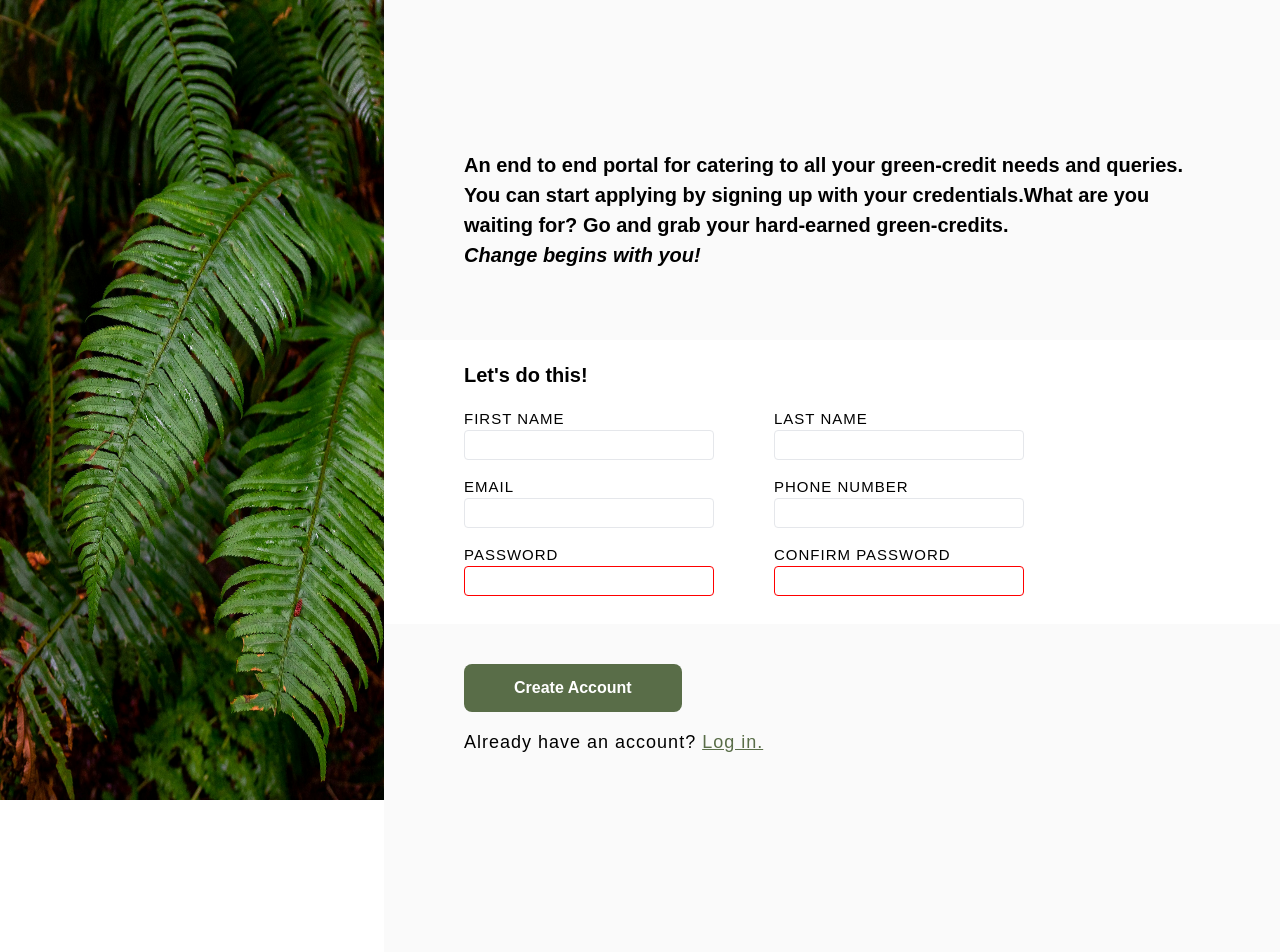
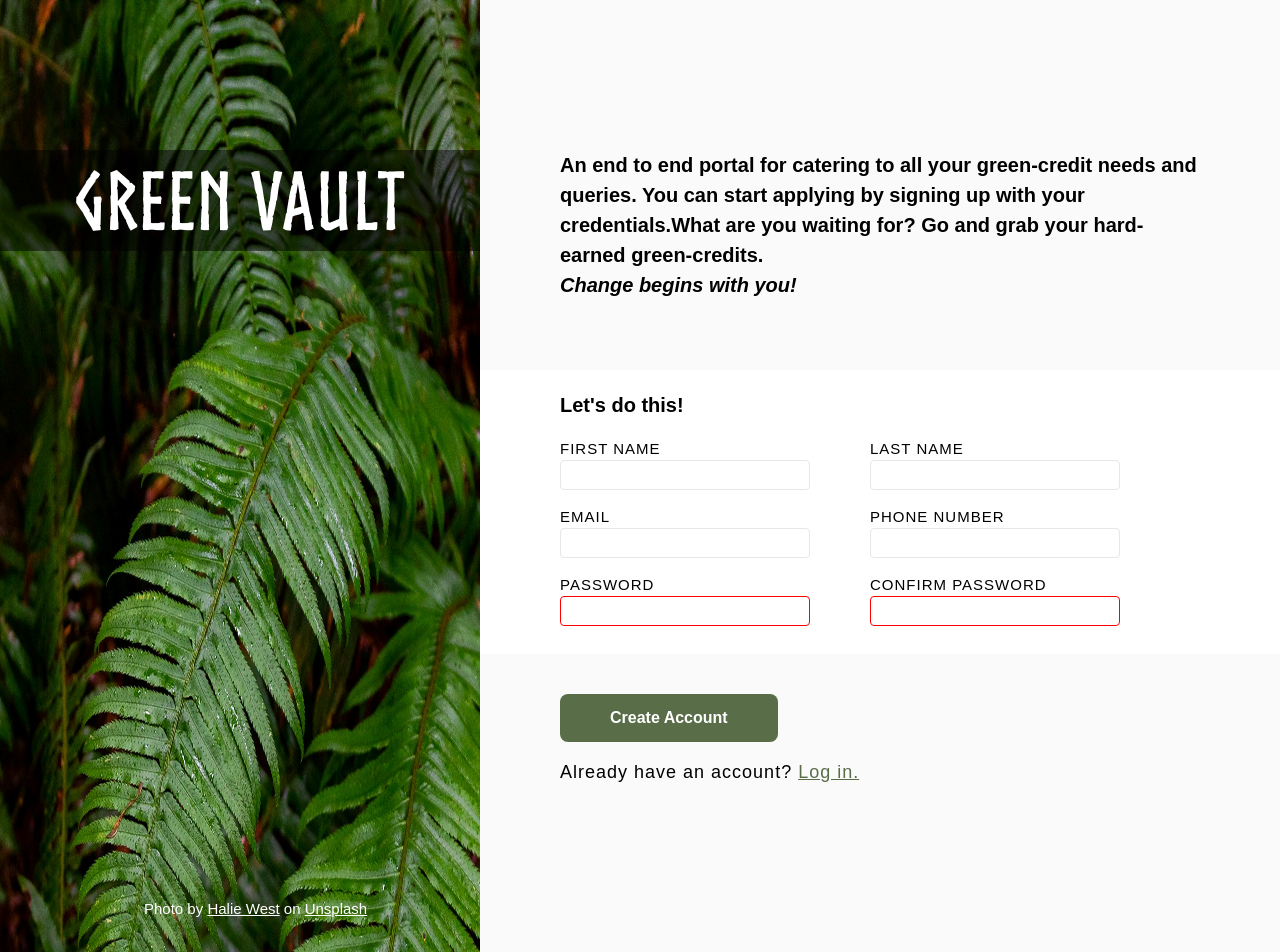
Before and after one commit to kaliglass/Sign-UP, a plain HTML site: page index.html in a window 1280 px wide. Shown: the top 952 px of the page. Drawn offline with Linux system fonts and the light colour scheme.

Commit message:
finished the project by positioning the title and credits in the image.

```diff
--- a/index.html
+++ b/index.html
@@ -7,8 +7,11 @@
     <link rel="stylesheet" href="styles.css">
 </head>
 <body>
+    <div class="side">
     <img src="images/halie-west-25xggax4bSA-unsplash.jpg" alt="Tree" >
-
+    <div class="titl">GREEN VAULT</div>
+    <div class="credits">Photo by <a href="https://unsplash.com/@haliewestphoto">Halie West</a> on <a href="https://unsplash.com/">Unsplash</a></div>
+    </div>
     <main>
         <div class="para">
             <p>An end to end portal for catering to all your green-credit needs and queries.
--- a/styles.css
+++ b/styles.css
@@ -4,9 +4,14 @@
     box-sizing: border-box;
 }
 
+@font-face {
+    font-family: Norse;
+    src: url("images/Norse-Bold.otf") format("opentype");
+}
+
 img{
-    width: 30%;
-    height: 100vh;
+    width: 60vh;
+    height: 100%;
 }
 
 body{
@@ -90,6 +95,7 @@ button{
     font-weight: 600;
     margin-top: 40px;
     margin-bottom: 20px;
+    cursor: pointer;
 }
 
 .bottom{
@@ -108,3 +114,39 @@ button{
 .bottom a{
     color: #596D48;
 }
+
+.titl{
+    position: absolute;
+    width: 100%;
+    background: rgb(0 0 0 / 0.5);
+    text-align: center;
+    top: 150px;
+    padding: 10px;
+    font-family: "Norse";
+    color: white;
+    font-size: 5rem;
+}
+
+.credits{
+    position:absolute;
+    top: 900px;
+    left:30%;
+    font-size: 15px;
+    text-align: center;
+    font-family: Arial, Helvetica, sans-serif;
+    color: white;
+}
+
+.side{
+    position: relative;
+}
+
+.credits a{
+    color: white;
+    text-decoration: underline;
+}
+
+.credits a:visited{
+    color: white;
+    text-decoration: underline;
+}
```
